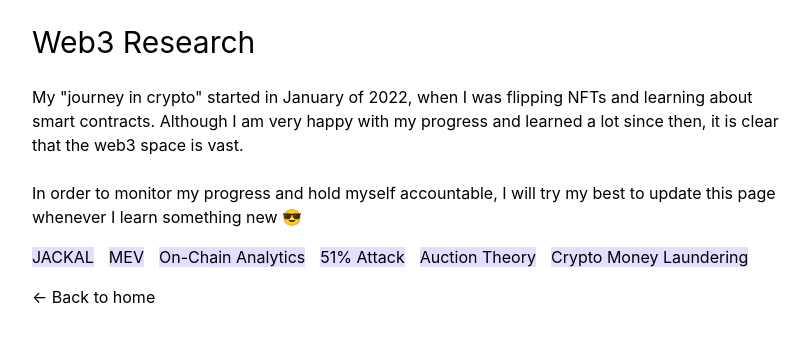
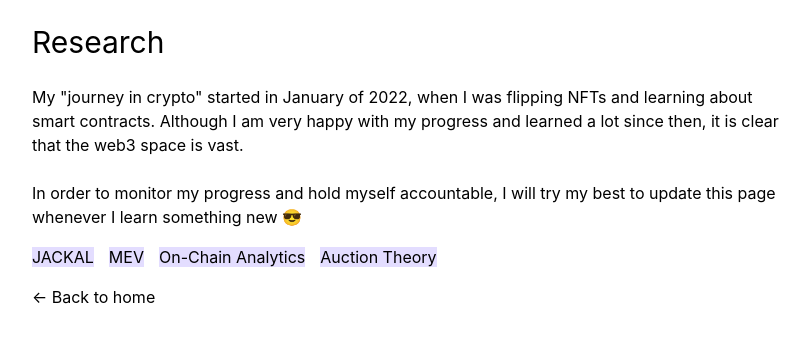
Before and after one commit to eddy-guo/eddyguo-website, a Next.js app: page /research in a window 1280 px wide. Shown: the top 342 px of the page, without its empty margins (238-1045 px from the left). Built offline with nearby package versions, Linux system fonts and the light colour scheme.

Commit message:
quickfix - lets not lie to ourselves

```diff
--- a/pages/research.js
+++ b/pages/research.js
@@ -7,7 +7,7 @@ export default function Research() {
       <Head>
         <title>Research | Eddy Guo</title>
       </Head>
-      <h1>Web3 Research</h1>
+      <h1>Research</h1>
       <p>
         My "journey in crypto" started in January of 2022, when I was flipping
         NFTs and learning about smart contracts. Although I am very happy with
@@ -35,18 +35,8 @@ export default function Research() {
           </Link>
         </li>
         <li className="button">
-          <Link href="/research/51-attack">
-            <a>51% Attack</a>
-          </Link>
-        </li>
-        <li className="button">
           <Link href="/research/auction-theory">
             <a>Auction Theory</a>
-          </Link>
-        </li>
-        <li className="button">
-          <Link href="/research/crypto-money-laundering">
-            <a>Crypto Money Laundering</a>
           </Link>
         </li>
       </ul>
```
Also changed, not shown: pages/research/51-attack.js (deleted, +0 -28 lines), pages/research/crypto-money-laundering.js (deleted, +0 -24 lines).
